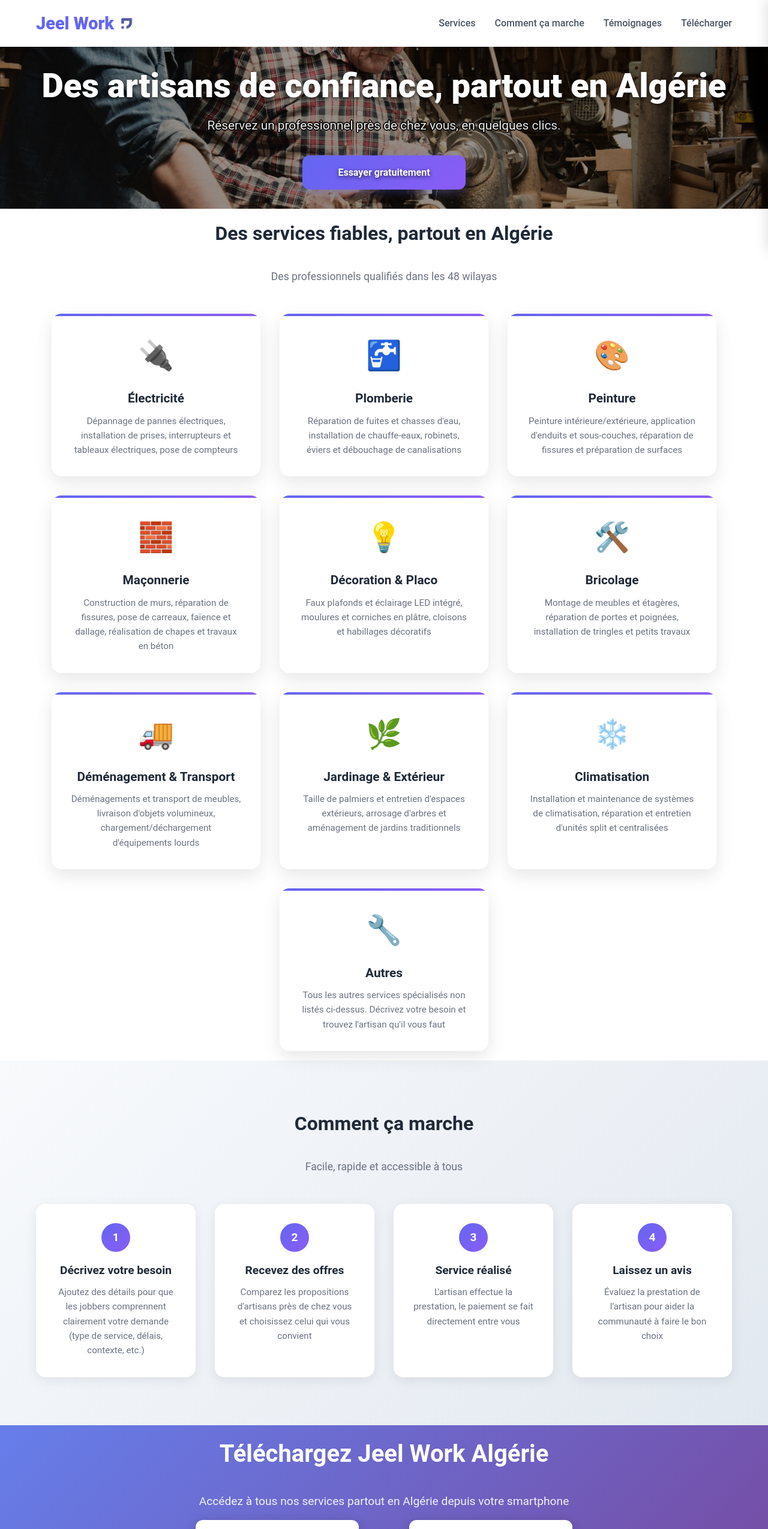
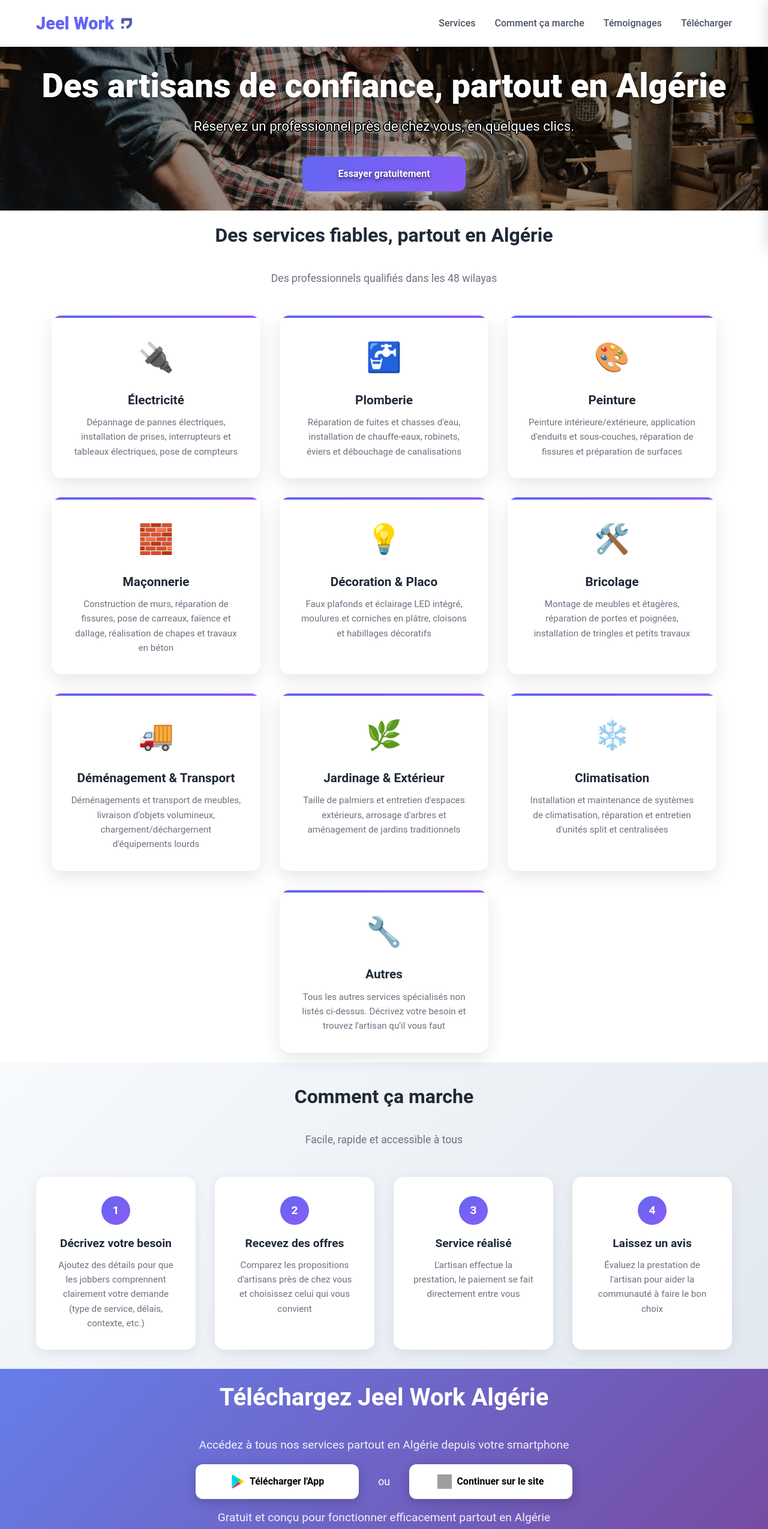
Before and after one commit to nadir-ammisaid/Task-Connect, a React (Vite) app in the folder client/: page /notifications in a window 1280 px wide. Shown: the top 2549 px of the page at 60% size. Built offline with nearby package versions, Linux system fonts and the light colour scheme; grey boxes are pictures that could not be loaded.

Commit message:
adding my personal landing page JeelWork.com for testing5

```diff
--- a/client/src/pages/NotificationPage.css
+++ b/client/src/pages/NotificationPage.css
@@ -28,11 +28,11 @@
   color: #4f46e5;
 }
 
-h1,
+/* h1,
 h2,
 h3 {
   margin: 0 0 1rem 0;
-}
+} */
 
 h2 {
   text-align: center;
@@ -55,7 +55,7 @@
   font-weight: 600;
   text-align: center;
   transition: all 0.3s ease;
-  box-shadow: 0 0.25rem 0.9375rem rgba(99, 102, 241, 0.3);
+  box-shadow: 0 0.25rem 1.9375rem rgba(255, 255, 255, 0.6);
 }
 
 .btn:hover {
@@ -311,16 +311,15 @@
 }
 
 .hero p {
-  font-size: 1.3rem;
+  font-size: 1.4rem;
   margin-bottom: 2rem;
-  opacity: 0.9;
 }
 
-.hero-emoji {
+/* .hero-emoji {
   font-size: 3rem;
   margin-bottom: 1rem;
   display: block;
-}
+} */
 
 /* Services Section */
 .services {
@@ -392,7 +391,7 @@
 /* How It Works */
 .how-it-works {
   background: linear-gradient(135deg, #f8fafc 0%, #e2e8f0 100%);
-  padding: 5rem 0;
+  padding: 2rem 0;
 }
 
 .steps-grid {
@@ -540,7 +539,7 @@
 /* Testimonials */
 .testimonials {
   background: white;
-  padding: 5rem 0;
+  padding: 2rem 0;
 }
 
 .testimonials-grid {
@@ -581,12 +580,16 @@
   font-size: 0.9rem;
 }
 
+#footer-slogan {
+  margin-top: 2rem;
+}
+
 /* Footer */
 #footer {
   background: #1f2937;
   color: white;
   text-align: center;
-  padding: 3rem 0 2rem;
+  padding: 2rem 0 2rem;
 }
 
 .footer-links {
--- a/client/src/pages/NotificationPage.tsx
+++ b/client/src/pages/NotificationPage.tsx
@@ -493,6 +493,11 @@
           </div>
         </div>
       </section>
+
+      <h2 id="footer-slogan">
+        Facilitons ensemble l'accès à des artisans de confiance, où que vous
+        soyez
+      </h2>
       <footer id="footer">
         <div className="container">
           <div className="footer-links">
@@ -543,10 +548,6 @@
             <p>
               Jeel Work : pour une nouvelle génération de services en Algérie.
             </p>
-            <p>
-              Facilitons ensemble l'accès à des artisans de confiance, où que
-              vous soyez
-            </p>
           </div>
         </div>
       </footer>
```
